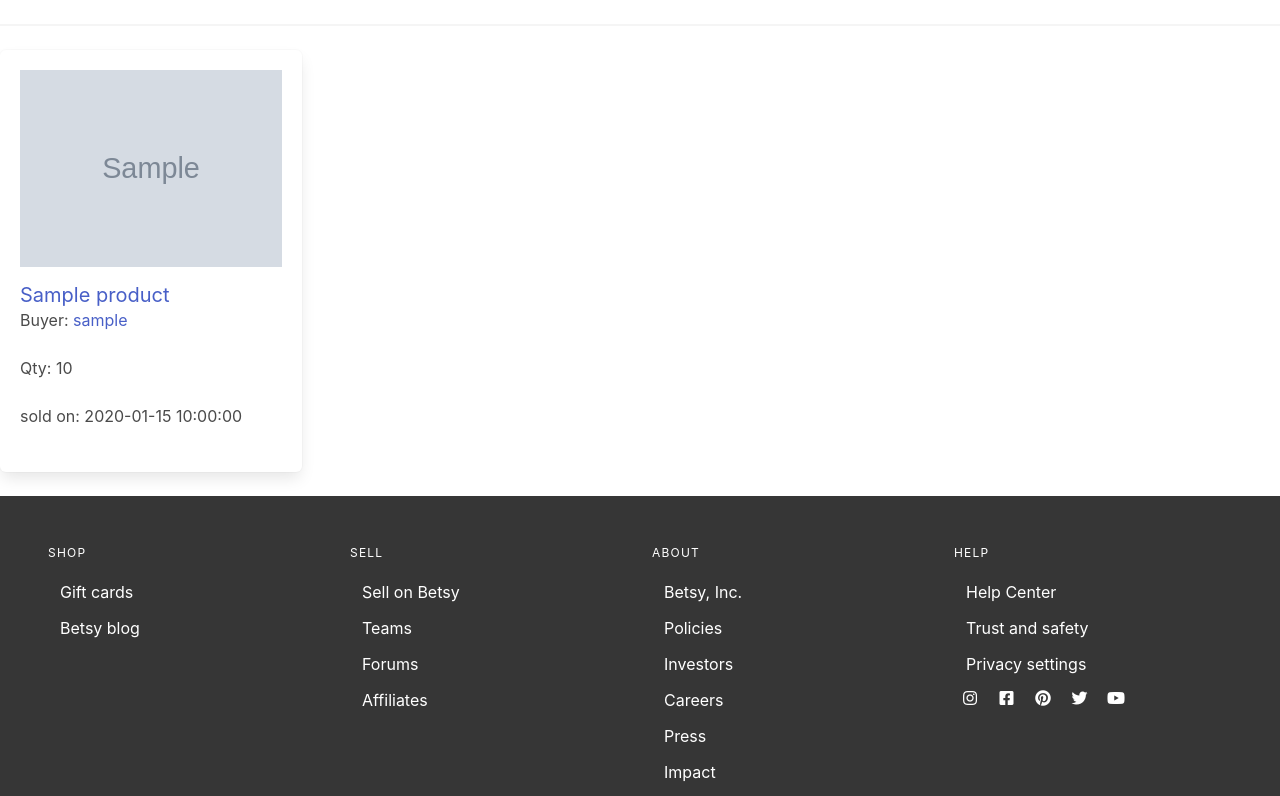
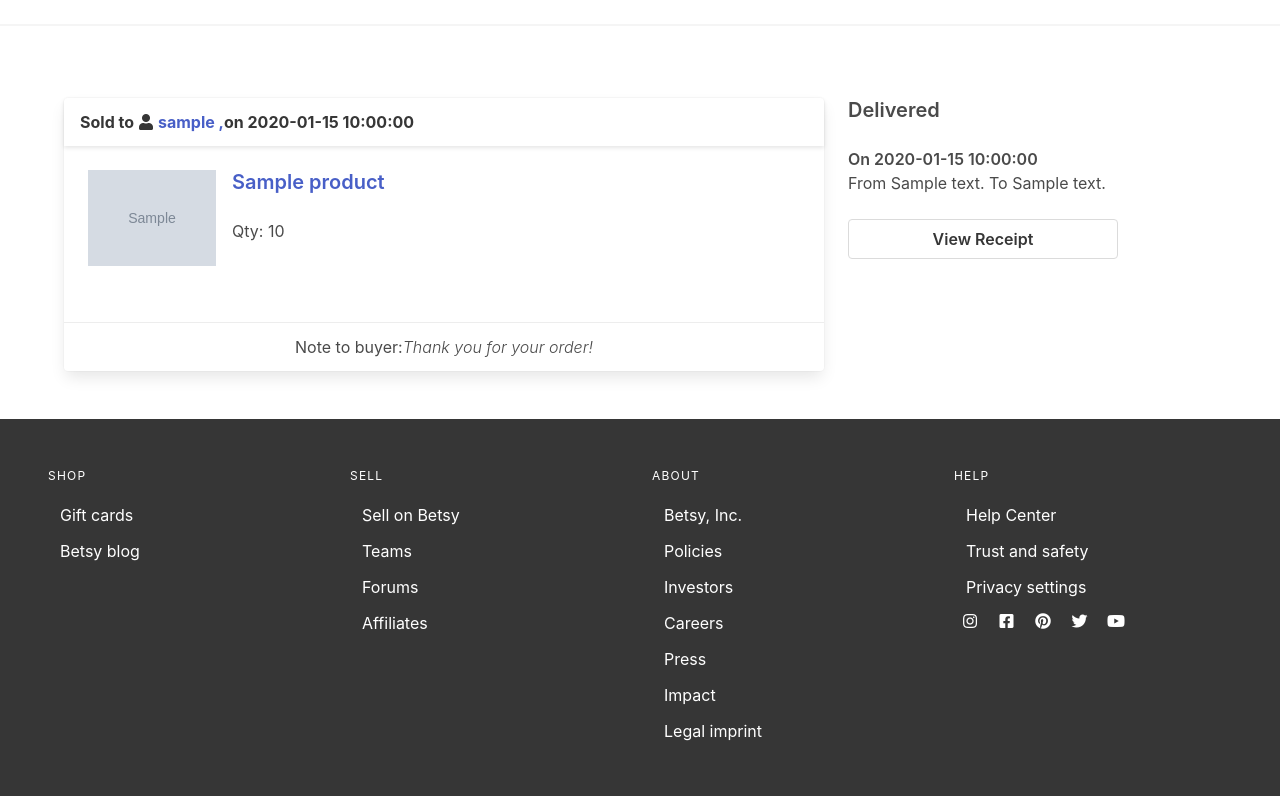
Before and after one commit to NTielman/Betsy, a Flask app: template templates/my_sales.html in a window 1280 px wide. Shown: the part 140-936 px from the top of the page. Run offline with Flask 2, Linux system fonts and the light colour scheme; the template is opened without the code that fills it: most values are stand-ins (such as "Sample title", 1, 10 or a date in 2020); grey boxes marked "Sample" are stand-in pictures; some libraries are stand-ins or nearby versions.

Commit message:
styling sales page done

```diff
--- a/templates/my_purchases.html
+++ b/templates/my_purchases.html
@@ -24,6 +24,7 @@
                                     on {{ purchase.date }}
                                 </p>
                             </header>
+
                             <div class="card-content">
                                 <div class="media">
                                     <div class="media-left">
--- a/templates/my_sales.html
+++ b/templates/my_sales.html
@@ -3,39 +3,85 @@
 
 {% block content %}
 <hr>
+<section class="section">
+    <div class="container">
         <div class="columns">
             {% if sales %}
                 {% for sale in sales %}
-            <div class="column is-3 product-list-item">
-                <div class="box">
-                    <figure class="image is-4by3 mb-4">
+                <div class="column is-two-thirds">
+                        <div class="card">
+                            <header class="card-header">
+                                <p class="card-header-title">
+                                    Sold to
+                                    <span class="icon">
+                                        <i class="fas fa-user"></i>
+                                    </span>
+                                    {% if sale.buyer %}
+                                    <a href="/user_page/{{ sale.buyer.username }}">{{ sale.buyer.username }} ,</a>
+                                {% else %}
+                                <span>
+                                    {{ sale.buyer_name }} ,
+                                </span>
+                                {% endif %}
+                                    on {{ sale.date }}
+                                </p>
+                            </header>
+                            <div class="card-content">
+                                <div class="media">
+                                    <div class="media-left">
+                                        <figure class="image is-128x128">
                                             {% if sale.product %}
                                                 <img src="{{ sale.product.thumbnail }}" alt="product thumbnail">
                                             {% else %}
                                                 <img src="{{ sale.product_thumb_url }}" alt="product thumbnail">
                                             {% endif %}
                                         </figure>
-                    <h2 class="subtitle">
+                                    </div>
+                                    <div class="media-content">
+                                        <h2 class="subtitle has-text-weight-semibold">
                                             {% if sale.product %}
                                                 <a href="/product_page/{{ sale.product.prod_id }}">{{ sale.product.title }}</a>
                                             {% else %}
                                                 {{ sale.prod_title }}
                                             {% endif %}
                                         </h2>
-                    <h3 class="is-size-6 mb-5">Buyer:
+                                        <h3 class="is-size-6 mb-5">Qty: {{ sale.qty }}</h3>
+                                    </div>
+                                </div>
+                            </div>
+                            <footer class="card-footer">
+                                <div class="card-footer-item">
+                                    <p>Note to buyer: </p>
+                                    <p class="has-text-weight-light is-italic"> Thank you for your order!</p>
+                                </div>
+                            </footer>
+                        </div>
+                    </div>
+                    <div class="column is-3">
+                        <div class="block">
+                            <p class="subtitle has-text-weight-semibold">Delivered</p>
+                            <p class="has-text-weight-semibold">On {{ sale.date }}</p>
                             {% if sale.buyer %}
-                            <a href="/user_page/{{ sale.buyer.username }}">{{ sale.buyer.username }}</a>
-                        {% else %}
-                            {{ sale.buyer_name }}
+                                <p>From {{ sale.vendor.address }} To {{ sale.buyer.address }}</p>
                             {% endif %}
-                    </h3>
-                    <h3 class="is-size-6 mb-5">Qty: {{ sale.qty }}</h3>
-                    <h3 class="is-size-6 mb-5">sold on: {{ sale.date }}</h3>
+                        </div>
+                        <div class="block">
+                            <a href="" class="button is-fullwidth has-text-weight-semibold">View Receipt</a>
                         </div>
                     </div>
                 {% endfor %}
             {% else %}
+            <div class="column is-two-thirds">
                 <p>You don't have any sales yet...</p>
+            </div>
             {% endif %}
         </div>
+
+
+
+
+
+
+    </div>
+</section>
 {% endblock %}
```
Lines whose indentation alone changed are shown as unchanged.
